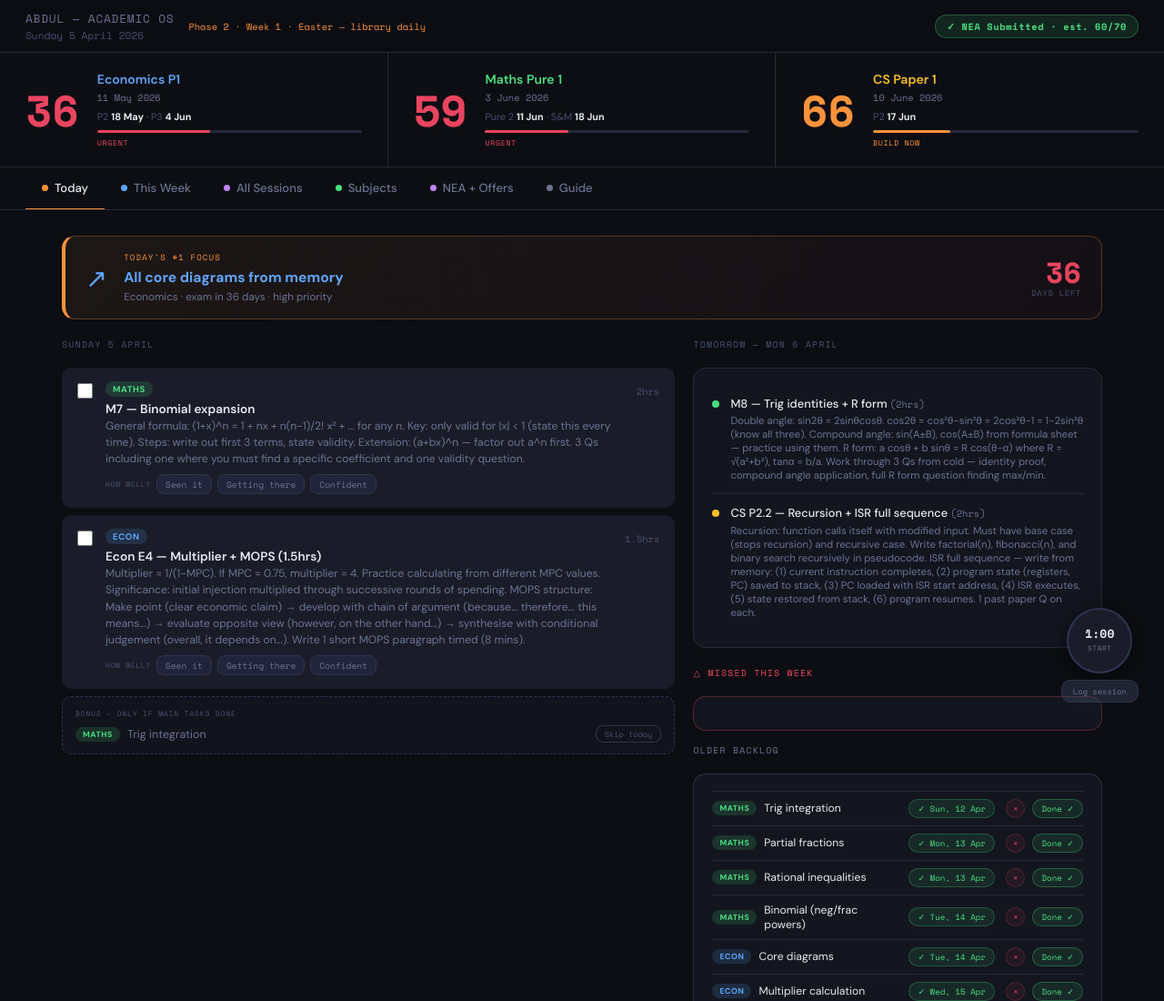
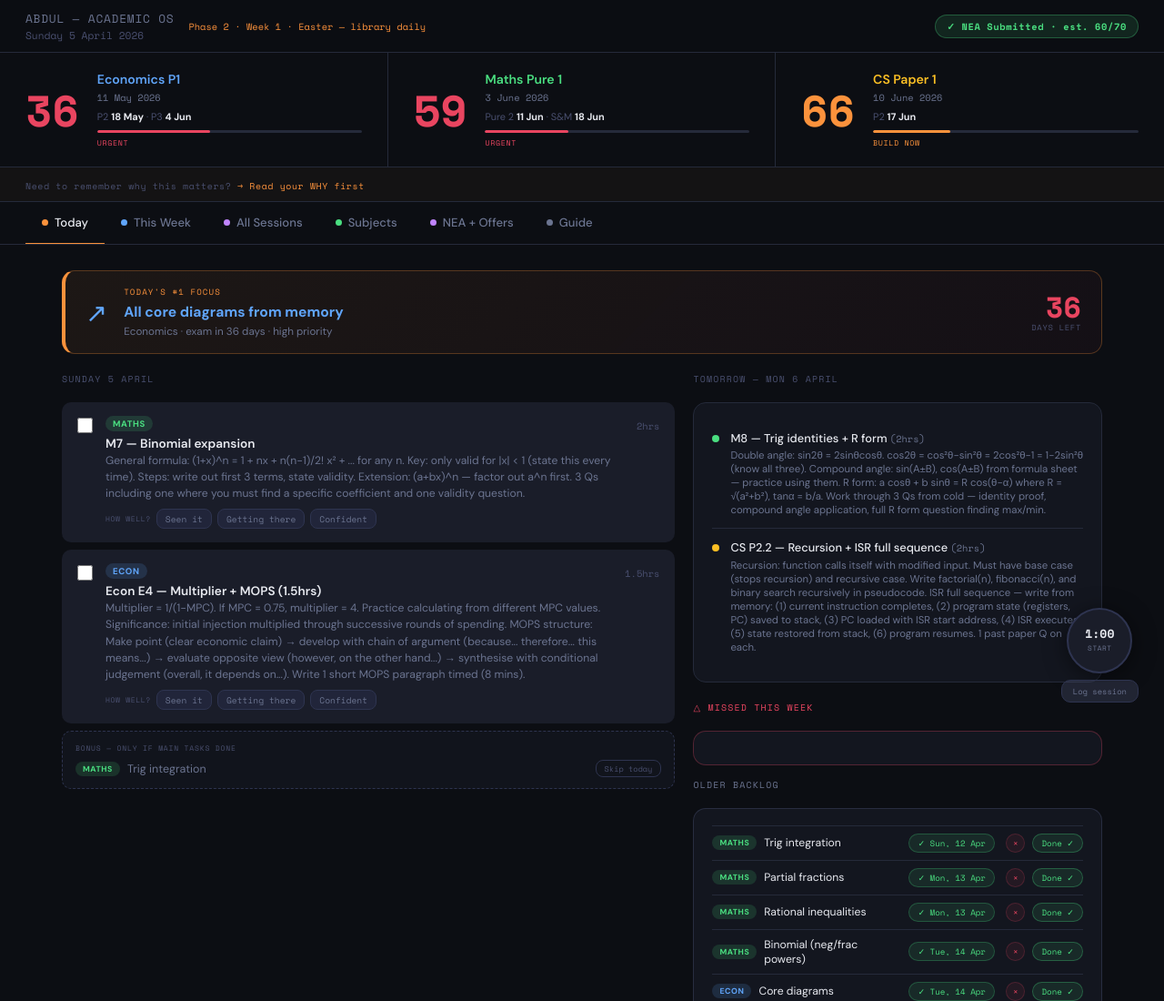
Before and after one commit to ramenyaab/academic-dashboard, a plain HTML site: page index.html in a window 1280 px wide. Shown: the top 1100 px of the page at 91% size. Drawn offline with nearby package versions, Linux system fonts and the light colour scheme.

Commit message:
Update index.html

```diff
--- a/index.html
+++ b/index.html
@@ -357,7 +357,11 @@ body { font-family: var(--sans); background: var(--bg); color: var(--text); min-
     </div>
   </div>
 </div>
-
+<div style="padding:8px 28px;border-bottom:1px solid var(--border);background:rgba(251,146,60,0.03);">
+  <a href="why.html" style="font-family:var(--mono);font-size:0.62rem;color:var(--muted);text-decoration:none;letter-spacing:0.06em;" onmouseover="this.style.color='var(--amber)'" onmouseout="this.style.color='var(--muted)'">
+    Need to remember why this matters? <span style="color:var(--amber)">→ Read your WHY first</span>
+  </a>
+</div>
 <div class="tabs-nav">
   <button class="tab-btn active" onclick="switchTab('today',this)"><span class="tab-dot" style="background:var(--amber)"></span> Today</button>
   <button class="tab-btn" onclick="switchTab('week',this)"><span class="tab-dot" style="background:var(--econ)"></span> This Week</button>
```
